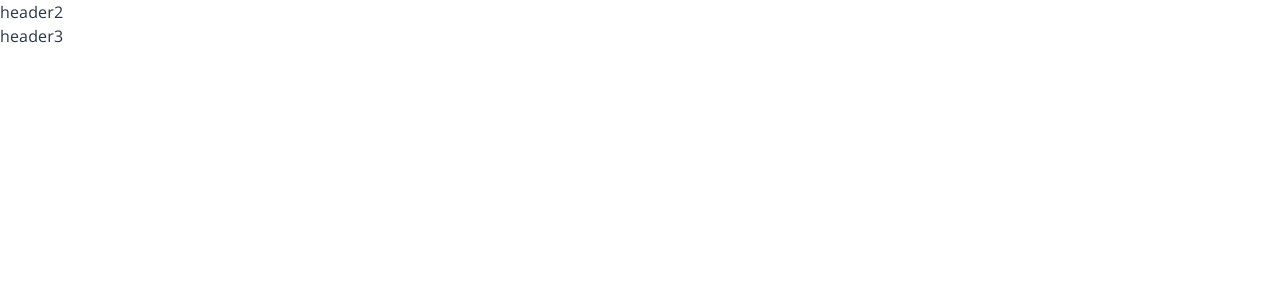
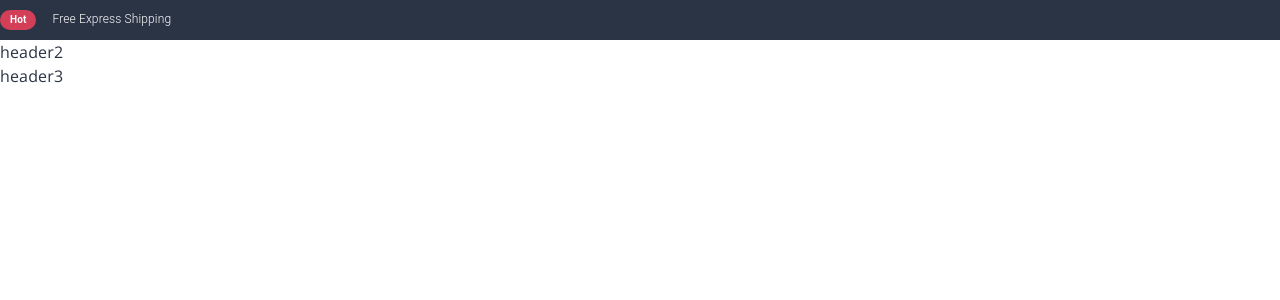
Before and after one commit to saghro/react-ecommerce, a React (Vite) app: page / in a window 1280 px wide. Shown: the top 300 px of the page. Built offline with nearby package versions, Linux system fonts and the light colour scheme.

Commit message:
add header1

```diff
--- a/package.json
+++ b/package.json
@@ -14,9 +14,11 @@
     "@emotion/styled": "^11.11.0",
     "@mui/icons-material": "^5.15.1",
     "@mui/material": "^5.15.1",
+    "@mui/styled-engine-sc": "^6.0.0-alpha.9",
     "react": "^18.2.0",
     "react-dom": "^18.2.0",
-    "react-router-dom": "^6.21.0"
+    "react-router-dom": "^6.21.0",
+    "styled-components": "^6.1.2"
   },
   "devDependencies": {
     "@types/react": "^18.2.43",
--- a/src/App.jsx
+++ b/src/App.jsx
@@ -9,8 +9,14 @@ import Header3 from "./components/header/Header3";
 function App() {
   const [theme, colorMode] = useMode();
   return (
-    <ColorModeContext.Provider value={colorMode}>
-      <ThemeProvider theme={theme}>
+    <ColorModeContext.Provider
+      // @ts-ignore
+      value={colorMode}
+    >
+      <ThemeProvider
+        // @ts-ignore
+        theme={theme}
+      >
         <CssBaseline />
 
         <Header1 />
--- a/src/components/header/Header1.jsx
+++ b/src/components/header/Header1.jsx
@@ -1,10 +1,67 @@
+import { DarkModeOutlined, LightModeOutlined } from "@mui/icons-material";
+import { Box, IconButton, Stack, Typography, useTheme } from "@mui/material";
+import { useContext } from "react";
+import { ColorModeContext } from "../../theme";
 
 const Header1 = () => {
-    return (
-        <div>
+  const colorMode = useContext(ColorModeContext);
+  const theme = useTheme();
 
-        </div>
-    );
-}
+  return (
+    <Box sx={{ bgcolor: "#2B3445" }}>
+     <Stack direction={"row"} alignItems={"center"}>
+     <Typography sx={{
+        mr:2,
+        p:"3px 10px",
+        bgcolor:"#D23F57",
+        borderRadius:"12px",
+        fontSize:"10px",
+        fontWeight:"bold",
+        color:"#fff"
+      }} variant="body2">
+        Hot
+      </Typography>
+      <Typography sx={{
+        fontSize:"12px",
+        fontWeight:300,
+        color:"#fff"
+      }} variant="body2">
+        Free Express Shipping
+      </Typography>
+      <div>
+        {theme.palette.mode === "light" ? (
+          <IconButton
+            onClick={() => {
+              localStorage.setItem(
+                "mode",
+                theme.palette.mode === "dark" ? "light" : "dark"
+              );
+              colorMode.toggleColorMode();
+            }}
+            color="inherit"
+          >
+            <LightModeOutlined />
+          </IconButton>
+        ) : (
+          <IconButton
+            onClick={() => {
+              localStorage.setItem(
+                "mode",
+                theme.palette.mode === "dark" ? "light" : "dark"
+              );
+              colorMode.toggleColorMode();
+            }}
+            color="inherit"
+          >
+            <DarkModeOutlined />
+          </IconButton>
+        )}
+      </div>
+
+     </Stack>
+
+    </Box>
+  );
+};
 
 export default Header1;
```
Also changed, not shown: 1 other file (tests, documents, lock files or other folders).
